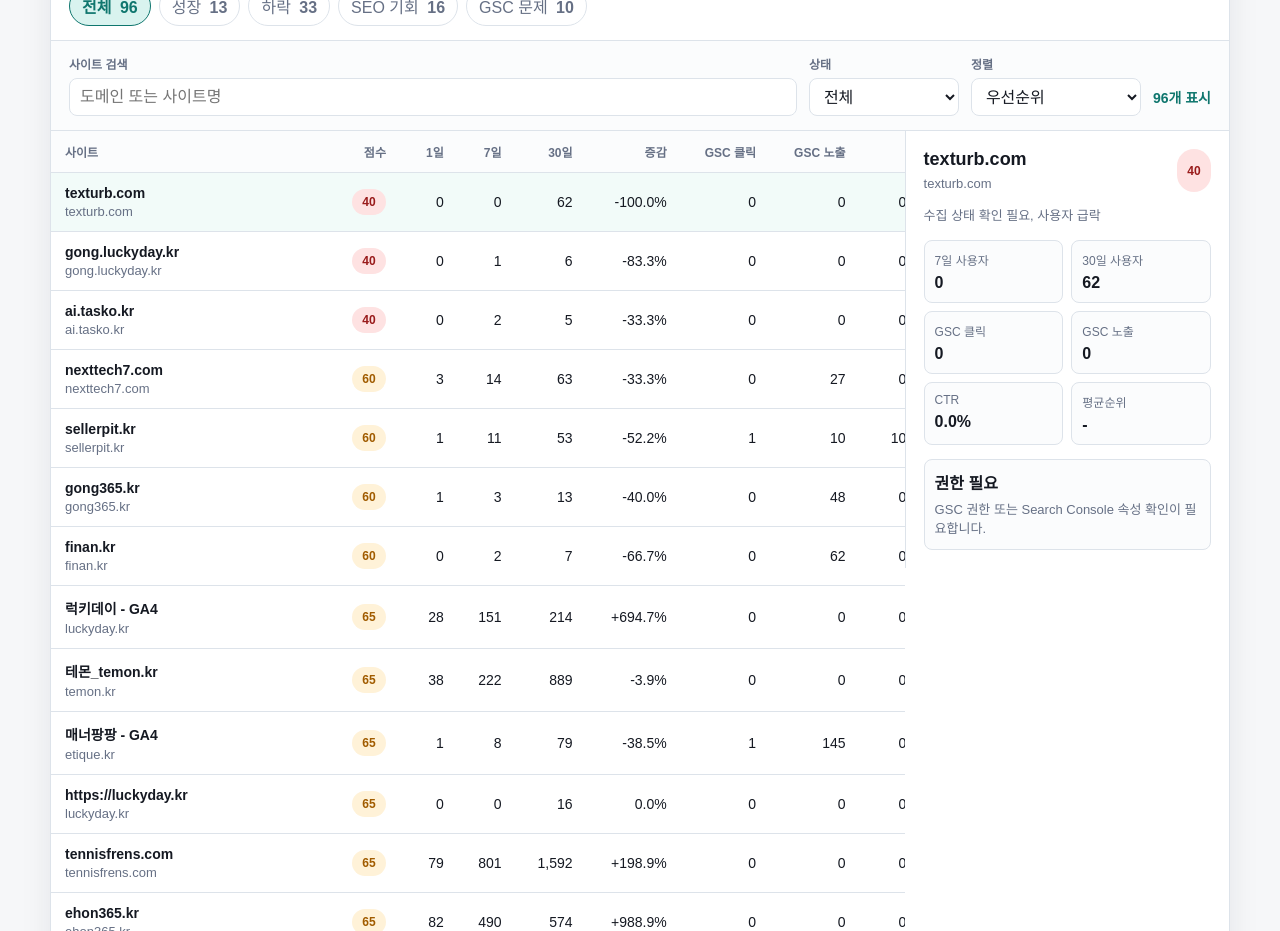
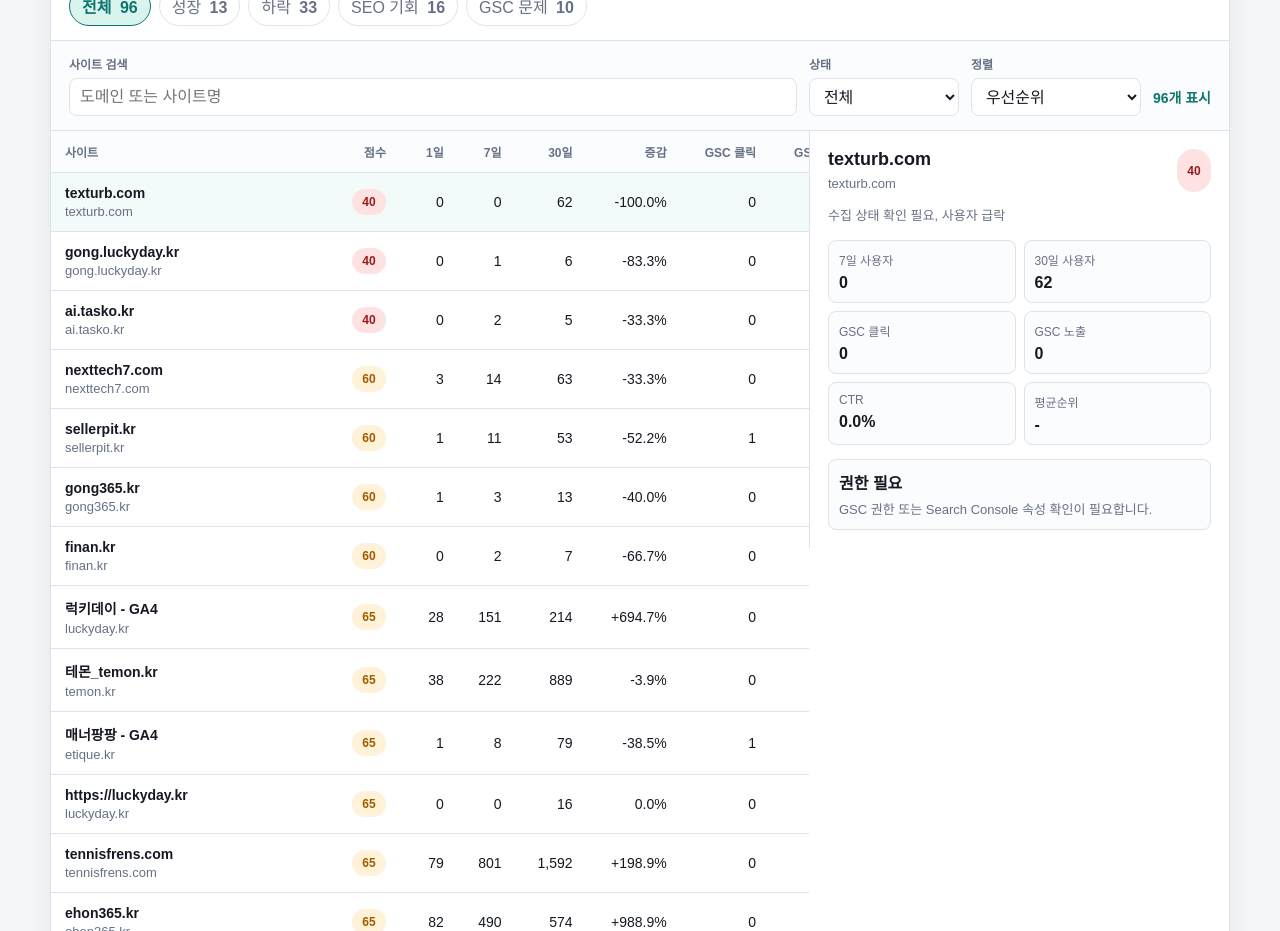
Before and after one commit to lsk7209/multi-dashboard, a Next.js app: page / in a window 1280 px wide. Shown: the part 1900-2831 px from the top of the page. Built offline with nearby package versions, Linux system fonts and the light colour scheme.

Commit message:
Fix dashboard detail panel overlap

```diff
--- a/app/globals.css
+++ b/app/globals.css
@@ -608,12 +608,13 @@
 }
 
 .stats-table-wrap {
+  min-width: 0;
   overflow-x: auto;
 }
 
 .explorer-grid {
   display: grid;
-  grid-template-columns: minmax(0, 1fr) minmax(300px, 0.38fr);
+  grid-template-columns: minmax(0, 1fr) minmax(320px, 420px);
   align-items: start;
 }
 
@@ -736,6 +737,7 @@
   display: grid;
   gap: 14px;
   min-width: 0;
+  max-width: 420px;
   border-left: 1px solid var(--line);
   padding: 18px;
   background: #fff;
```
